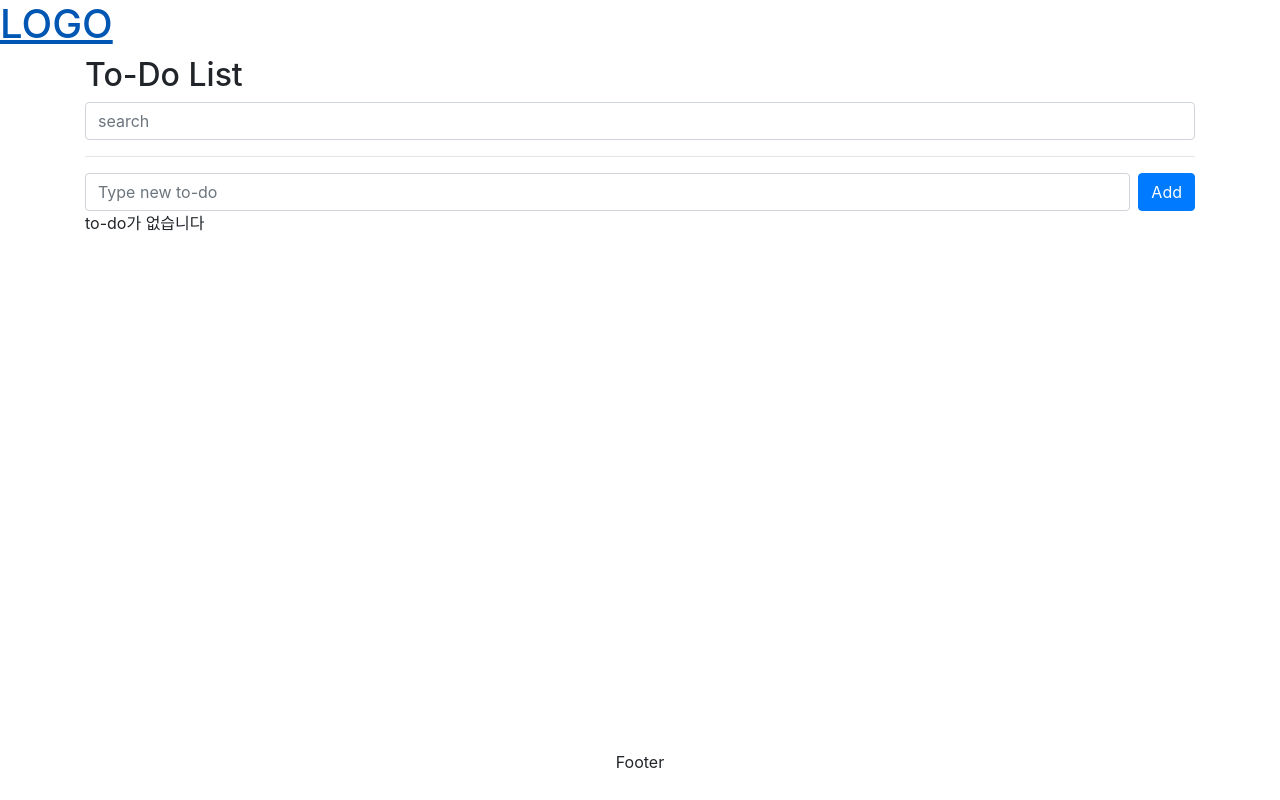
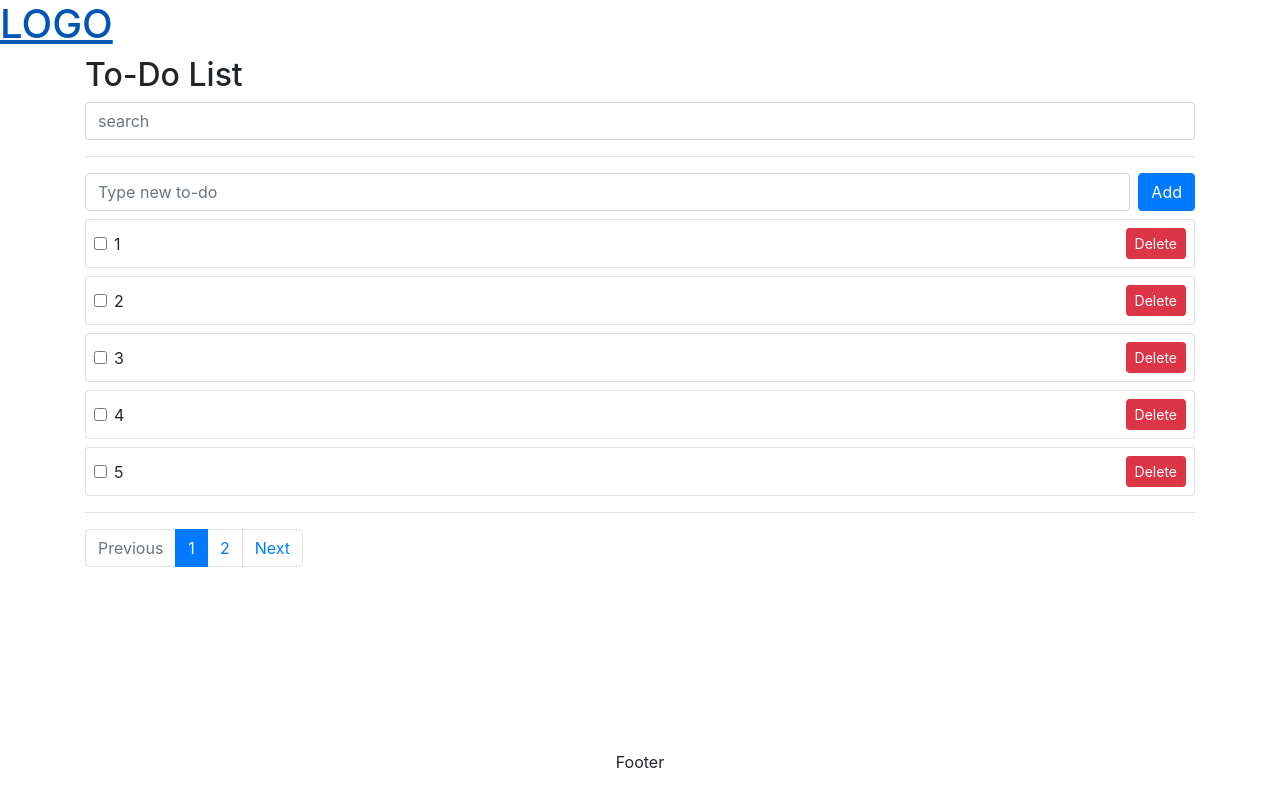
Before and after one commit to junjunpark/jun_myvue, a Vue app: page / in a window 1280 px wide. Built offline with nearby package versions, Linux system fonts and the light colour scheme; data requests are answered from the project's data file.

Commit message:
[추가] json server 사용

```diff
--- /dev/null
+++ b/db.json
@@ -0,0 +1,49 @@
+{
+  "todos": [
+    {
+      "id": "6734",
+      "subject": "1",
+      "completed": false
+    },
+    {
+      "id": "82b2",
+      "subject": "2",
+      "completed": false
+    },
+    {
+      "id": "3ccf",
+      "subject": "3",
+      "completed": false
+    },
+    {
+      "id": "3cdc",
+      "subject": "4",
+      "completed": false
+    },
+    {
+      "id": "e8b6",
+      "subject": "5",
+      "completed": false
+    },
+    {
+      "id": "286d",
+      "subject": "6",
+      "completed": false
+    },
+    {
+      "id": "432d",
+      "subject": "7",
+      "completed": false
+    },
+    {
+      "id": "4670",
+      "subject": "8",
+      "completed": false
+    },
+    {
+      "id": "f891",
+      "subject": "ddd",
+      "completed": false
+    }
+  ]
+}
--- a/package.json
+++ b/package.json
@@ -7,9 +7,12 @@
     "dev": "vite --open",
     "build": "vite build",
     "preview": "vite preview --open",
-    "deploy": "npm run build && gh-pages -d dist"
+    "deploy": "npm run build && gh-pages -d dist",
+    "server": "json-server db.json --port 3000"
   },
   "dependencies": {
+    "axios": "^1.13.5",
+    "json-server": "^1.0.0-beta.5",
     "vue": "^3.5.26",
     "vue-router": "^4.6.4"
   },
--- a/src/components/features/TodoList.vue
+++ b/src/components/features/TodoList.vue
@@ -33,7 +33,7 @@ export default {
             <input
                 class="form-check-input"
                 type="checkbox"
-                :value="todo.completed"
+                :checked="todo.completed"
                 @change="toggleTodo(index)"
             >
             <!-- <input
--- a/src/pages/index.vue
+++ b/src/pages/index.vue
@@ -1,51 +1,106 @@
-
 <script>
 import { ref, computed } from 'vue';
 import TodoForm from '@/components/features/TodoForm.vue'
 import TodoList from '@/components/features/TodoList.vue'
+import axios from 'axios';
 export default {
     components: {
         TodoForm,
         TodoList
     },
     setup() {
-        // const toggle = ref(false);
-        // const onToggle = ()=>{
-        //     toggle.value = !toggle.value;
-        // }
         const todoStyle = {
             textDecoration : 'line-through',
             color: 'gray'
         }
 
         const todos = ref([]);
-        const addTodo = (todo) => {
-            //console.log(todo);
-            todos.value.push(todo);
+        const error = ref('');
+        const limit = 5;
+        const currentPage = ref(1);
+
+        const numberOfPages = computed(()=>{
+            return Math.ceil(todos.value.length / limit);
+        })
+
+        const paginatedTodos = computed(() => {
+            const start = (currentPage.value - 1) * limit;
+            const end = start + limit;
+            return todos.value.slice(start, end);
+        })
+
+        const getTodos = async ()=>{
+            try {
+                const res = await axios.get('http://localhost:3000/todos')
+                todos.value = res.data;
+            } catch (err){
+                console.log(err);
+                error.value = 'Network Error'
+            }
         }
-        const deleteTodo = (index) => {
-            //console.log('delete');
-            todos.value.splice(index,1)
+        getTodos();
+
+        const addTodo = async (todo) => {
+            error.value = '';
+            try {
+                const res = await axios.post('http://localhost:3000/todos', {
+                    subject: todo.subject,
+                    completed: todo.completed
+                })
+                todos.value.push(res.data);
+            } catch (err) {
+                console.log(err);
+                error.value = 'Network Error'
+            }
         }
-        const toggleTodo = (index)=> {
-            //console.log(todos.value[index]);
-            todos.value[index].completed = !todos.value[index].completed;
-            //console.log(todos.value[index]);
+
+        const deleteTodo = async (index) => {
+            error.value = '';
+            // paginatedTodos의 index를 전체 todos의 index로 변환
+            const actualIndex = (currentPage.value - 1) * limit + index;
+            const id = todos.value[actualIndex].id;
+            try {
+                await axios.delete(`http://localhost:3000/todos/${id}`)
+                todos.value.splice(actualIndex, 1)
+            } catch(err) {
+                console.log(err);
+                error.value = 'Network Error'
+            }
+        }
+
+        const toggleTodo = async (index) => {
+            error.value = '';
+            // paginatedTodos의 index를 전체 todos의 index로 변환
+            const actualIndex = (currentPage.value - 1) * limit + index;
+            const id = todos.value[actualIndex].id;
+            try {
+                await axios.patch(`http://localhost:3000/todos/${id}`, {
+                    completed: !todos.value[actualIndex].completed
+                })
+                todos.value[actualIndex].completed = !todos.value[actualIndex].completed;
+            } catch(err) {
+                console.log(err);
+                error.value = 'Network Error'
+            }
+        }
+
+        const movePage = (page) => {
+            if (page < 1 || page > numberOfPages.value) return;
+            currentPage.value = page;
         }
 
         const searchText = ref('');
         const filteredTodos = computed(()=>{
             if(searchText.value){
-                return todos.value.filter(todo => {
+                return paginatedTodos.value.filter(todo => {
                     return todo.subject.includes(searchText.value)
                 })
             }
-            return todos.value;
+            return paginatedTodos.value;
         })
 
         return {
-            // toggle,
-            // onToggle,
+            error,
             todoStyle,
             todos,
             addTodo,
@@ -53,18 +108,16 @@ export default {
             toggleTodo,
             searchText,
             filteredTodos,
+            numberOfPages,
+            currentPage,
+            movePage,
         }
     }
 }
 </script>
 
 <template>
-
 <div class="container">
-    <!-- <div v-if="toggle">true</div>
-    <div v-else="!toggle">false</div>
-    <button @click="onToggle">Toggle</button> -->
-
     <h2>To-Do List</h2>
 
     <input
@@ -75,27 +128,54 @@ export default {
     >
     <hr>
     <TodoForm @add-todo="addTodo" />
-
-    <!-- <div v-if="!todos.length">추가된 to-do가 없습니다</div> -->
+    <div v-if="error" style="color: red;">{{ error }}</div>
     <div v-if="!filteredTodos.length">to-do가 없습니다</div>
 
     <TodoList
-        :todos ="filteredTodos"
+        :todos="filteredTodos"
         @toggle-todo="toggleTodo"
         @delete-todo="deleteTodo"
-        />
+    />
+    <hr>
+    <nav aria-label="Page navigation example">
+        <ul class="pagination">
+            <li class="page-item" :class="{ disabled: currentPage === 1 }">
+                <a
+                    class="page-link"
+                    href="#"
+                    @click.prevent="movePage(currentPage - 1)"
+                >
+                    Previous
+                </a>
+            </li>
+            <li
+                v-for="page in numberOfPages"
+                :key="page"
+                class="page-item"
+                :class="{ active: currentPage === page }"
+            >
+                <a
+                    class="page-link"
+                    href="#"
+                    @click.prevent="movePage(page)"
+                >
+                    {{ page }}
+                </a>
+            </li>
+            <li class="page-item" :class="{ disabled: currentPage === numberOfPages }">
+                <a
+                    class="page-link"
+                    href="#"
+                    @click.prevent="movePage(currentPage + 1)"
+                >
+                    Next
+                </a>
+            </li>
+        </ul>
+    </nav>
 
 </div>
 </template>
 
 <style scoped lang="scss">
-// .todo {
-//     color: gray;
-//     text-decoration: line-through;
-// }
-// .form-check-input:checked + .form-check-label {
-//   text-decoration: line-through;
-//   color: #999;
-// }
-
 </style>
```
Also changed, not shown: 1 other file (tests, documents, lock files or other folders).
